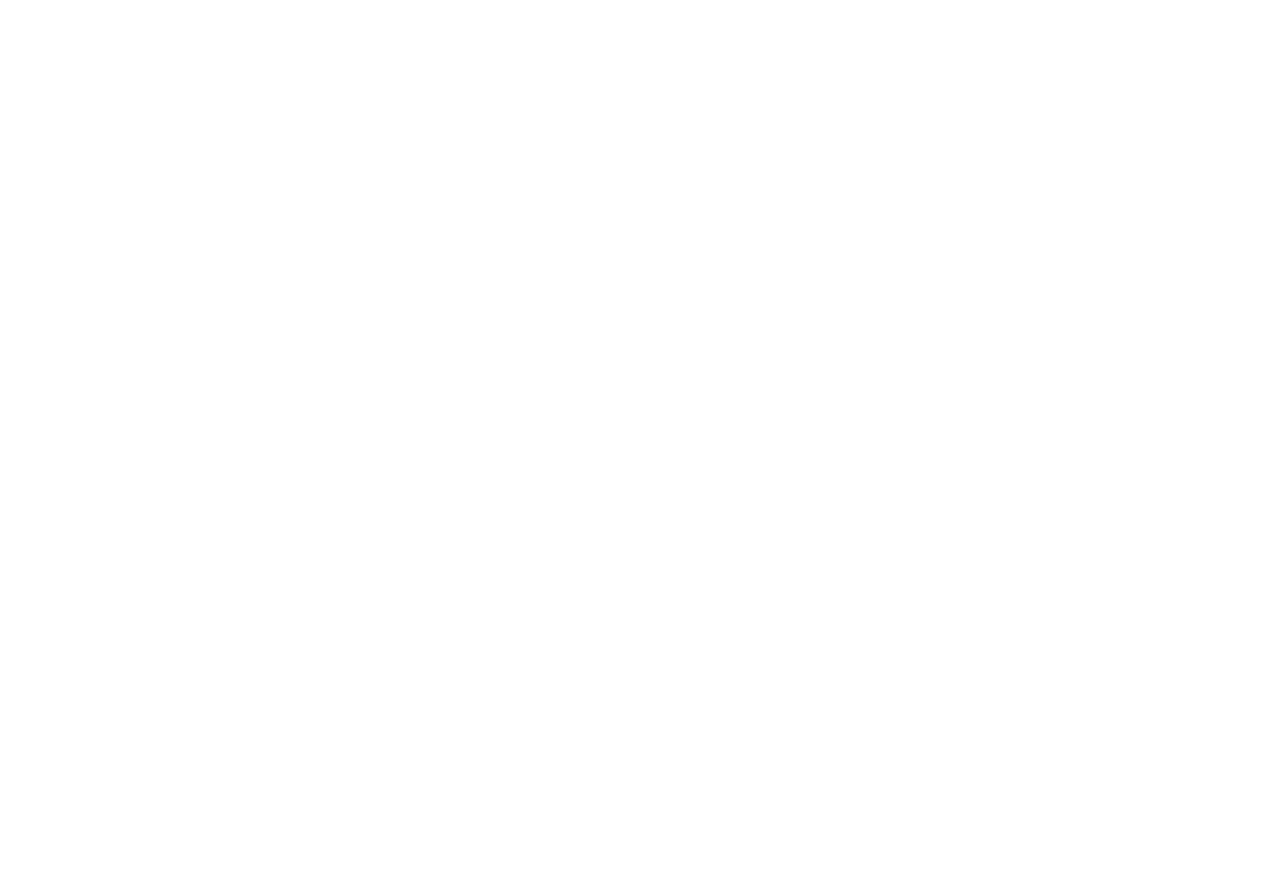
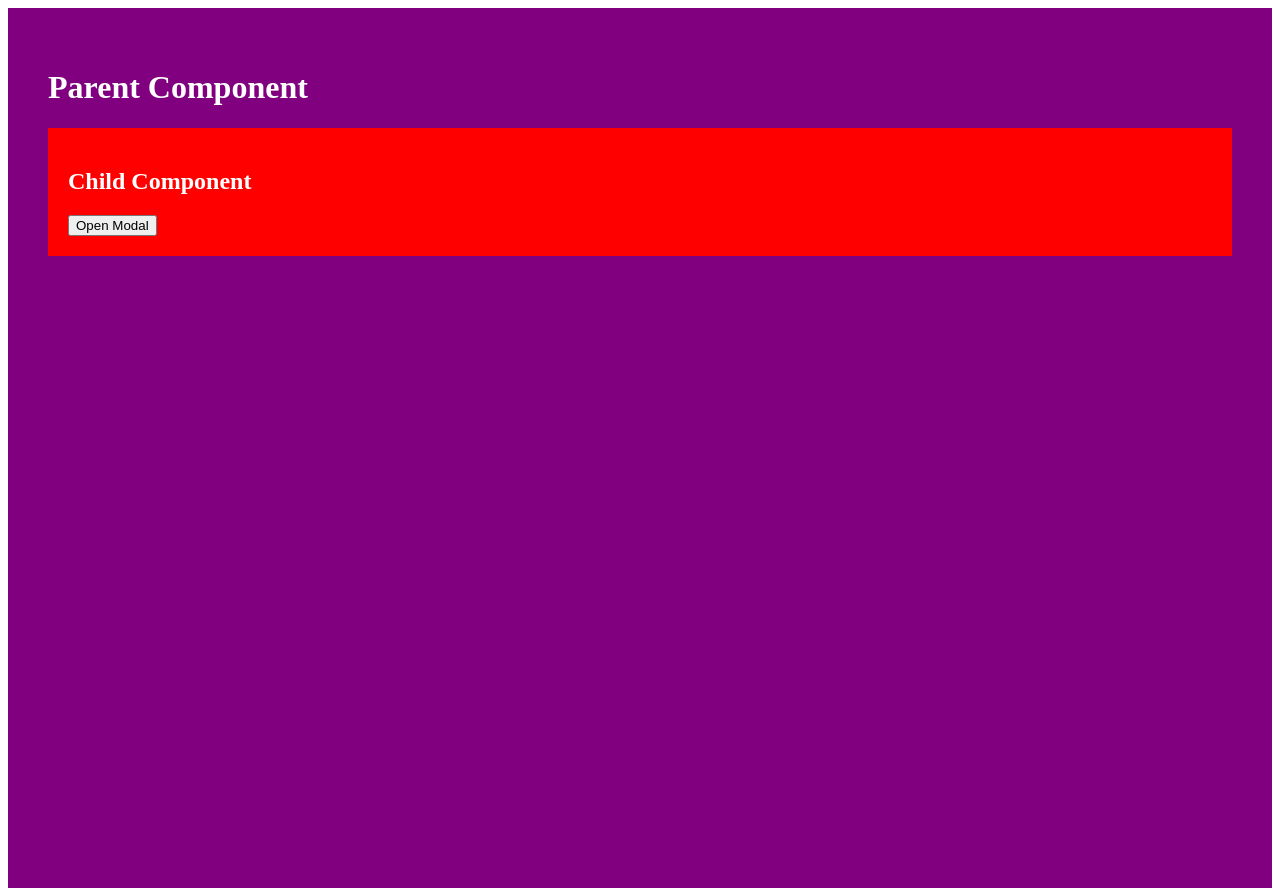
Before and after one commit to acciojob/lift-state-up-1-SAHILDWIVEDI1232, a React app: page / in a window 1280 px wide. Before the commit the page ends 800 px from the top, so only its background shows below. Built offline with nearby package versions, Linux system fonts and the light colour scheme.

Commit message:
Import Parent component in App.js

```diff
--- a/src/components/App.js
+++ b/src/components/App.js
@@ -1,11 +1,13 @@
 
 import React from "react";
+import Parent from "./Parent.jsx";
 import './../styles/App.css';
 
 const App = () => {
   return (
     <div>
         {/* Do not remove the main div */}
+    <Parent />
     </div>
   )
 }
```
